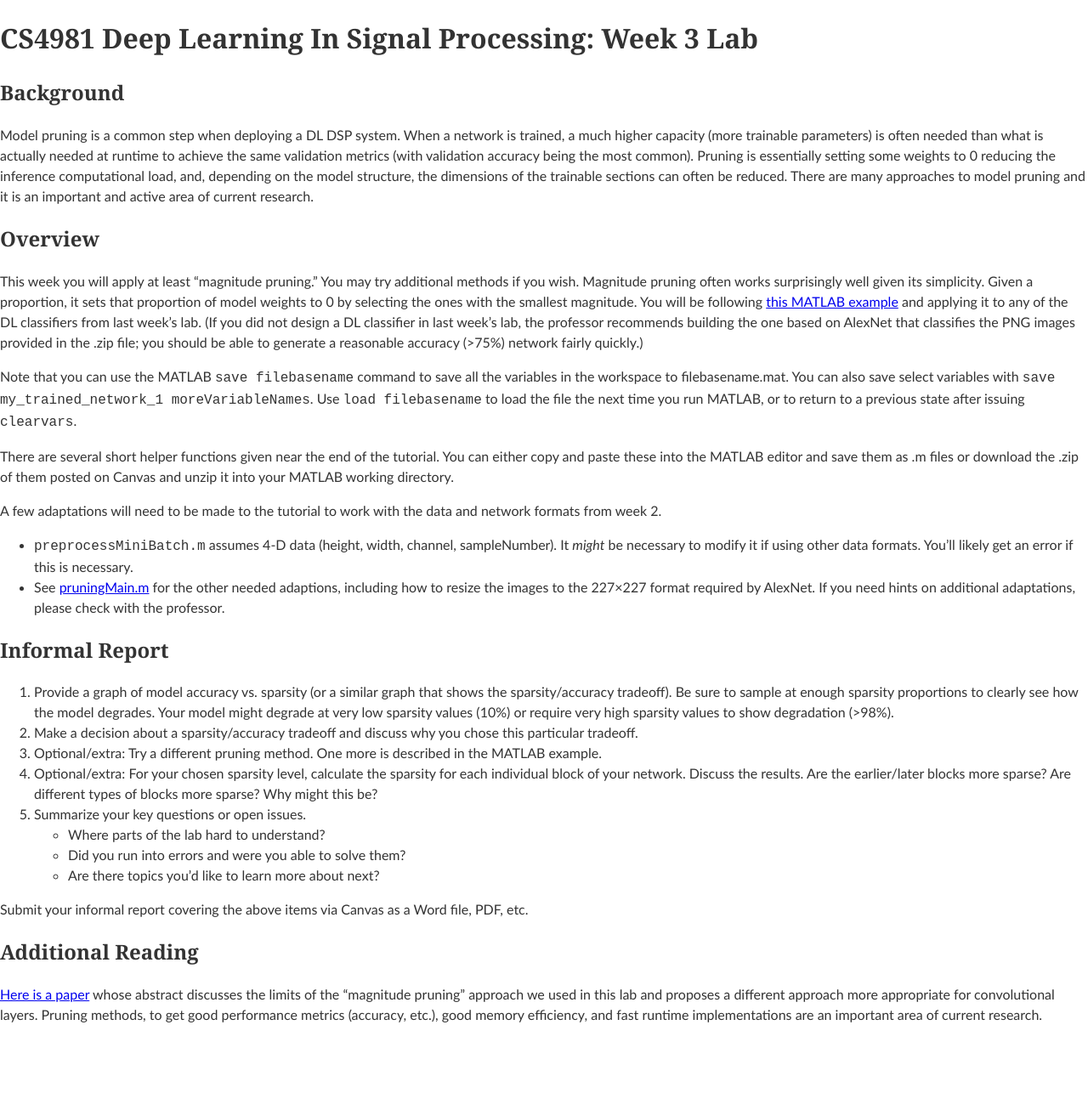
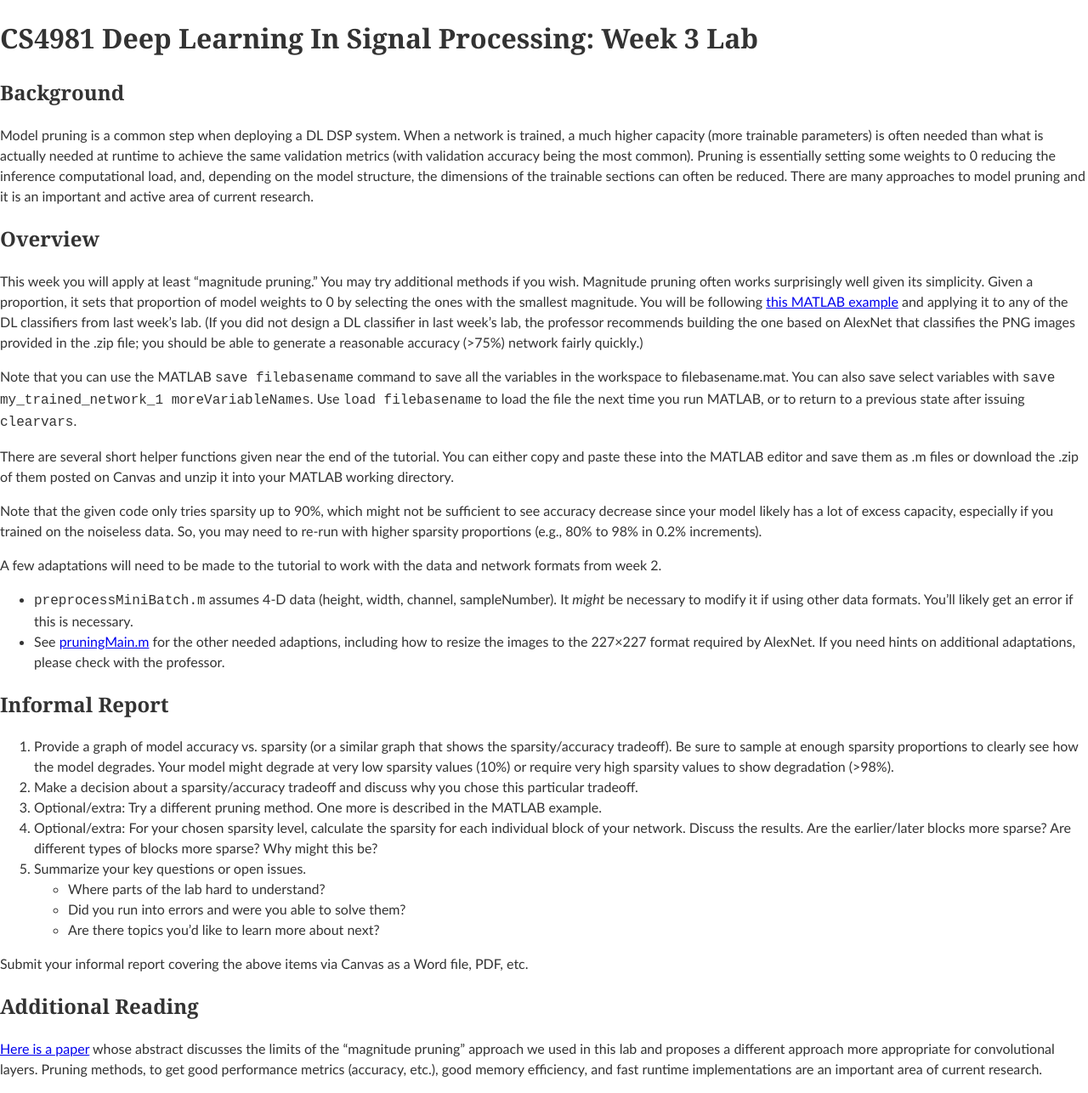
Before and after one commit to edurant/edurant.github.io, a Jekyll site: the page built from courses/cs4981/week3lab.md, in a window 1280 px wide. Shown: the whole page at 85% size. Built offline with Jekyll 4.4.1, drawn with Linux system fonts in a browser that asks for light colours; before the commit the page ends 1222 px from its top, so only the background shows below that.

Commit message:
cs4981 lab 3: additional hint

```diff
--- a/courses/cs4981/week3lab.md
+++ b/courses/cs4981/week3lab.md
@@ -13,6 +13,8 @@ This week you will apply at least "magnitude pruning." You may try additional me
 Note that you can use the MATLAB `save filebasename` command to save all the variables in the workspace to filebasename.mat. You can also save select variables with `save my_trained_network_1 moreVariableNames`. Use `load filebasename` to load the file the next time you run MATLAB, or to return to a previous state after issuing `clearvars`.
 
 There are several short helper functions given near the end of the tutorial. You can either copy and paste these into the MATLAB editor and save them as .m files or download the .zip of them posted on Canvas and unzip it into your MATLAB working directory.
+
+Note that the given code only tries sparsity up to 90%, which might not be sufficient to see accuracy decrease since your model likely has a lot of excess capacity, especially if you trained on the noiseless data. So, you may need to re-run with higher sparsity proportions (e.g., 80% to 98% in 0.2% increments).
 
 A few adaptations will need to be made to the tutorial to work with the data and network formats from week 2.
 * `preprocessMiniBatch.m` assumes 4-D data (height, width, channel, sampleNumber). It *might* be necessary to modify it if using other data formats. You'll likely get an error if this is necessary.
```
